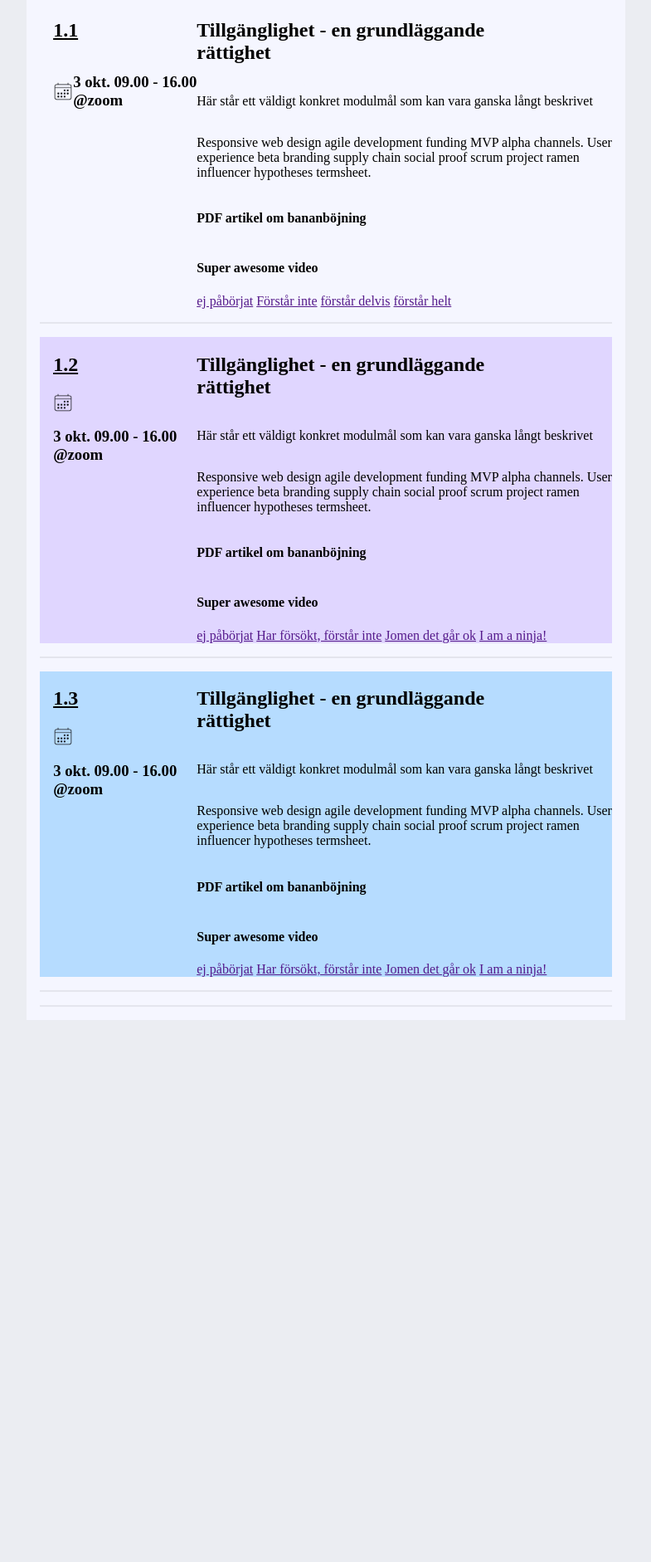
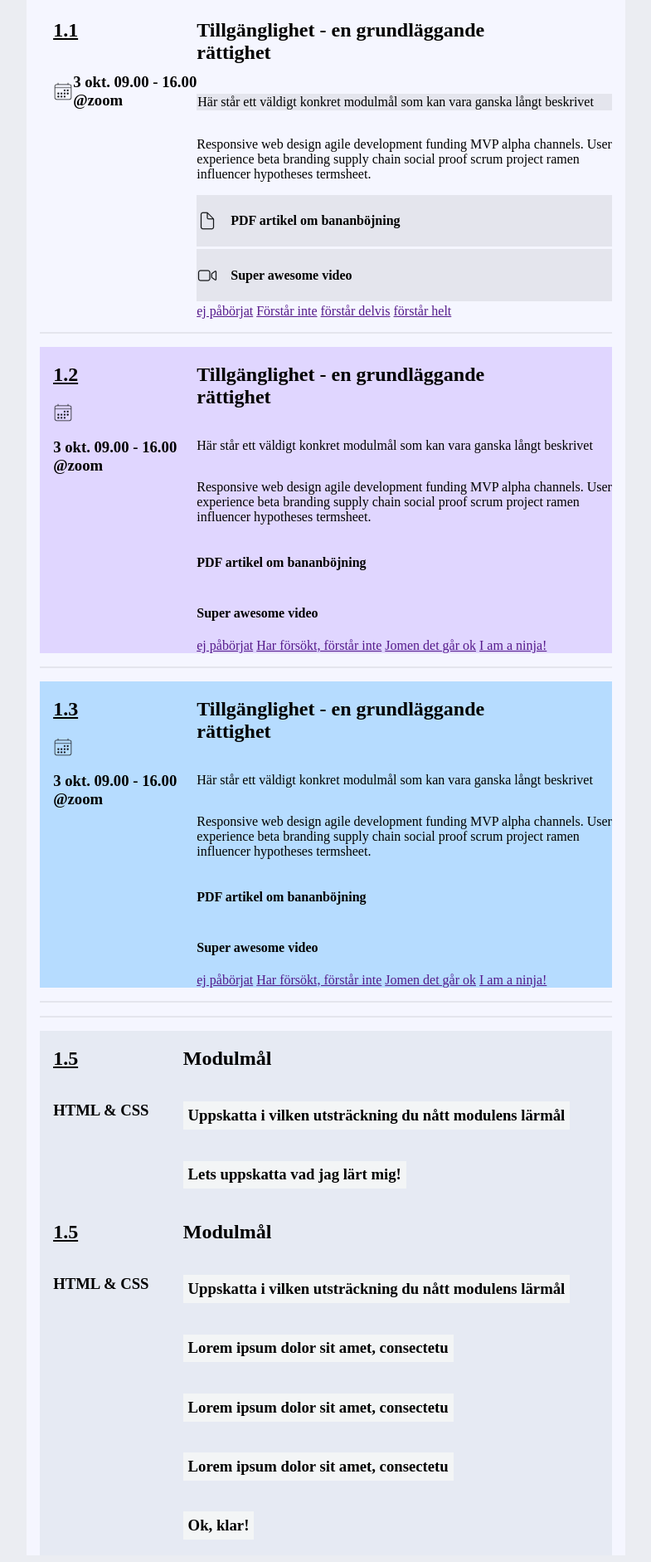
Before and after one commit to dylanR96/components-practice, a plain HTML site: page part2.html in a window 1280 px wide. Shown: the part 540-2422 px from the top of the page at 83% size, without its empty margins (247-1032 px from the left). Before the commit the page ends 1777 px from the top, so only its background shows below. Drawn offline with Linux system fonts and the light colour scheme.

Commit message:
Added icons, added more classes and styling for assignment sections

```diff
--- a/part2.html
+++ b/part2.html
@@ -73,12 +73,16 @@
                     <div class="wrapper__assignment">
                         <h2>Tillgänglighet - en grundläggande<br> rättighet</h2>
 
-                                <p>Här står ett väldigt konkret modulmål som kan vara ganska långt beskrivet</p>
-                                <p>Responsive web design agile development funding MVP alpha channels. User<br>
-                                experience beta branding supply chain social proof scrum project ramen<br>
-                                influencer hypotheses termsheet.</p>
-                                <h4>PDF artikel om bananböjning</h4>
-                                <h4>Super awesome video</h4>
+                                    <p class="wrapper__assignment--top-text">Här står ett väldigt konkret modulmål som kan vara ganska långt beskrivet</p>
+                                    <p>Responsive web design agile development funding MVP alpha channels. User<br>
+                                    experience beta branding supply chain social proof scrum project ramen<br>
+                                    influencer hypotheses termsheet.</p>
+                                <div class="wrapper__assignment__files">
+                                    <img src="images/fileIcon.png" alt="file icon" class="wrapper__assignment__files--image"><h4>PDF artikel om bananböjning</h4>
+                                </div>
+                                <div class="wrapper__assignment__files">
+                                    <img src="images/videoIcon.png" alt="video icon" class="wrapper__assignment__files--image"><h4>Super awesome video</h4>
+                                </div>
 
                             <div class="wrapper__grading">
                                 <a href="">ej påbörjat</a>
@@ -144,13 +148,47 @@
                     <div class="wrapper--border-between-sections"></div>
                     <div class="wrapper--border-between-sections"></div>
 
-                <section>
+                    <section class="wrapper__goals">
+                        <div class="wrapper__goals--left-text">
+                            <h2>1.5</h2>
+                            <h3>HTML & CSS</h3>
+                        </div>
+                        <div class="wrapper__goals--right-text">
+                            <h2>Modulmål</h2>
+                                <div class="wrapper__goals--right-text--texty1">
+                                    <h3>Uppskatta i vilken utsträckning du nått modulens lärmål</h3>
+                                </div>
+                                <div class="wrapper__goals--right-text--texty2">
+                                    <h3>Lets uppskatta vad jag lärt mig!</h3>
+                                </div>
+                        </div>
+                    </section>
 
-                </section>
+                    <section class="wrapper__goals">
+                        <div class="wrapper__goals--left-text">
+                            <h2>1.5</h2>
+                            <h3>HTML & CSS</h3>
+                        </div>
+                        <div class="wrapper__goals--right-text">
+                            <h2>Modulmål</h2>
+                                <div class="wrapper__goals--right-text--texty1">
+                                    <h3>Uppskatta i vilken utsträckning du nått modulens lärmål</h3>
+                                </div>
+                                <div class="wrapper__goals--right-text--texty2">
+                                    <h3>Lorem ipsum dolor sit amet, consectetu</h3>
+                                </div>
+                                <div class="wrapper__goals--right-text--texty2">
+                                    <h3>Lorem ipsum dolor sit amet, consectetu</h3>
+                                </div>
+                                <div class="wrapper__goals--right-text--texty2">
+                                    <h3>Lorem ipsum dolor sit amet, consectetu</h3>
+                                </div>
 
-                <section>
-
-                </section>
+                                <div class="wrapper__goals--right-text--texty2">
+                                    <h3>Ok, klar!</h3>
+                                </div>
+                        </div>
+                    </section>
 
         </article>
     </main>
--- a/styles2.css
+++ b/styles2.css
@@ -135,6 +135,25 @@ body {
     align-items: center;
 }
 
+.wrapper__assignment--top-text {
+    border: 1px solid rgb(228, 229, 237);
+    background-color: rgb(228, 229, 237);
+}
+
+.wrapper__assignment__files {
+    display: flex;
+    align-items: center;
+    border: 1px solid rgb(228, 229, 237);
+    background-color: rgb(228, 229, 237);
+    margin-bottom: 0.2em;
+}
+
+.wrapper__assignment__files--image {
+    height: 1.5em;
+    width: 1.5em;
+    margin-right: 1em;
+}
+
 .wrapper__goals--part1 {
     background-color: rgb(245, 246, 255);
     display: flex;
```
Also changed, not shown: images/fileIcon.png (added), images/videoIcon.png (added).
